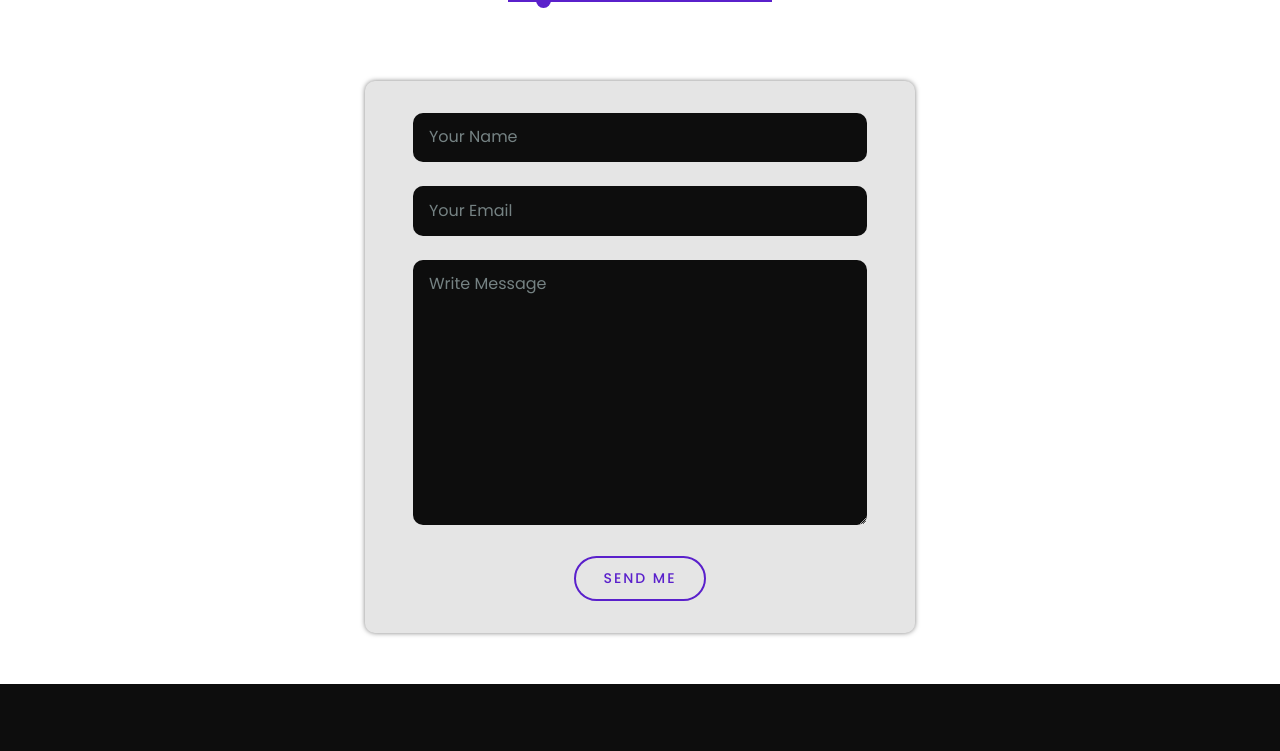
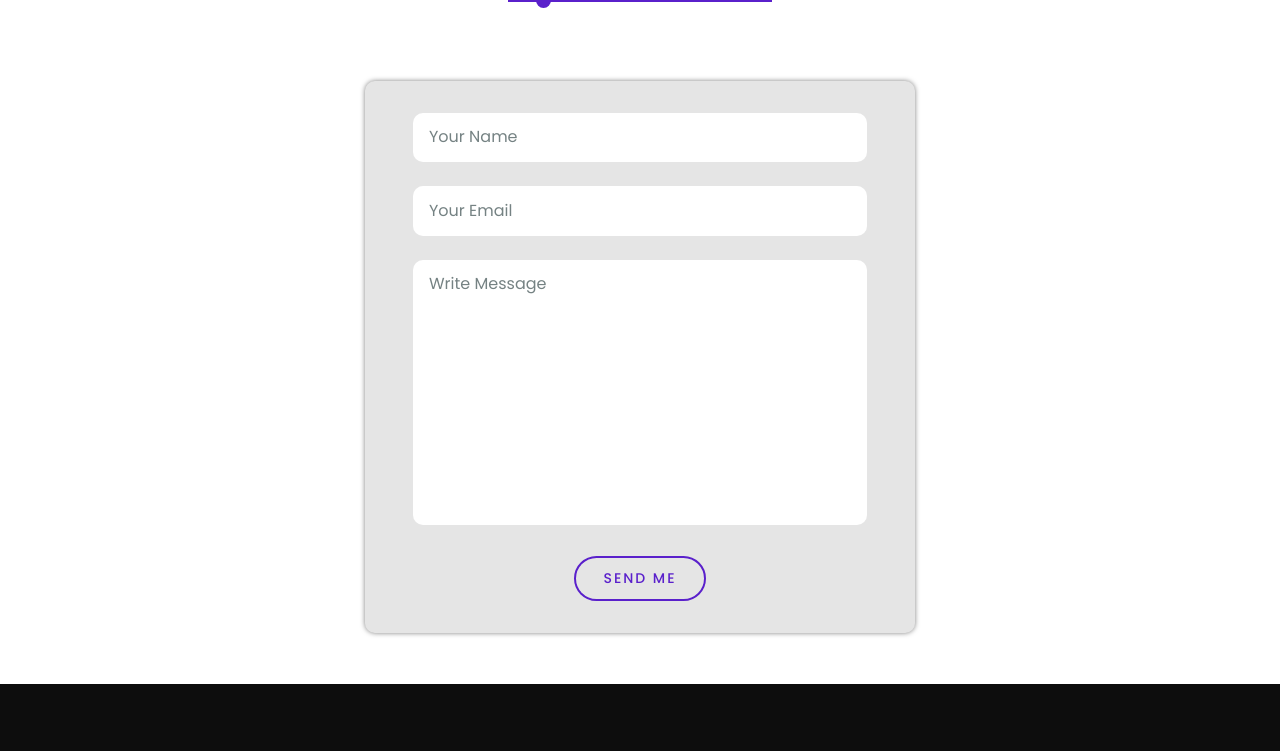
Before and after one commit to apurbomondal85/apurbo-mondal, a plain HTML site: page index.html in a window 1280 px wide. Shown: the part 3031-3782 px from the top of the page. Drawn offline with nearby package versions, Linux system fonts and the light colour scheme.

Commit message:
added some color

```diff
--- a/css/style.css
+++ b/css/style.css
@@ -318,8 +318,8 @@ button{
     border: none;
     outline: none;
     padding: .8rem 1rem;
-    color: var(--white-color);
-    background-color: var(--dark-color);
+    color: var(--gray-color-color);
+    resize: none;
     font-size: 16px;
 }
 .inner-contact input::placeholder,textarea::placeholder{
```
